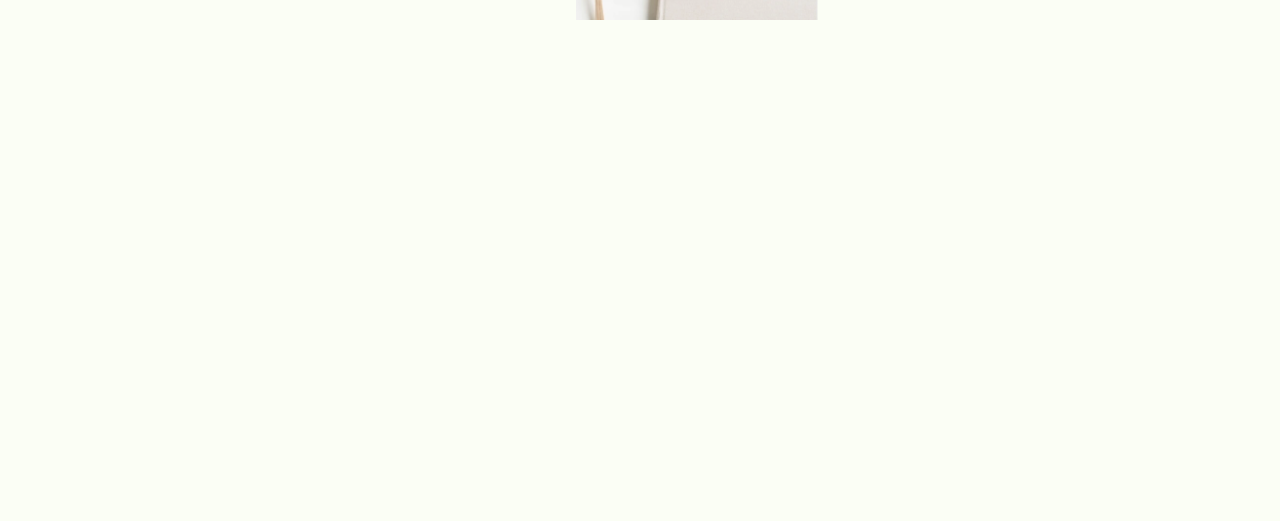
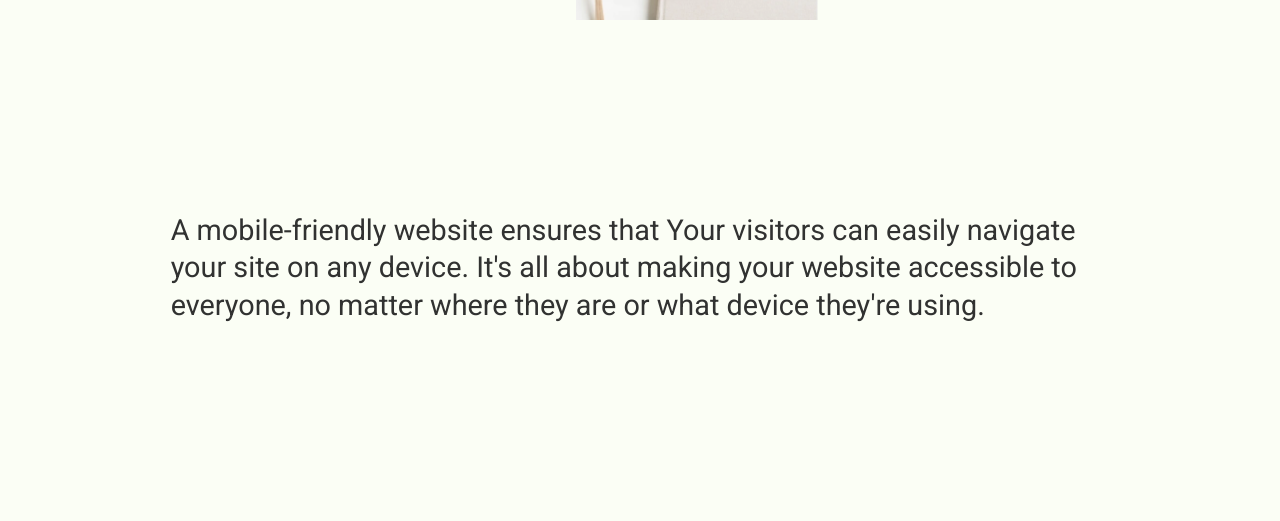
Before and after one commit to rp42dev/django_project, a Django app: page /responsive-design/ in a window 1280 px wide. Shown: the part 1036-1557 px from the top of the page. Run offline with Django 4.2, Linux system fonts and the light colour scheme; some libraries are stand-ins or nearby versions.

Commit message:
remove gsap

```diff
--- a/home/templates/partials/responsive-design/featured-what.html
+++ b/home/templates/partials/responsive-design/featured-what.html
@@ -3,7 +3,7 @@
 <div id="ensures" class="spacer"></div>
 <section>
   <div class="container row">
-      <article class="px-2 px-md-4 col-12 col-md-10 fade">
+      <article class="px-2 px-md-4 col-12 col-md-10">
         <p class="dark large-text">
          A mobile-friendly website ensures that Your visitors can easily navigate your
          site on any device. It's all about making your website
```
